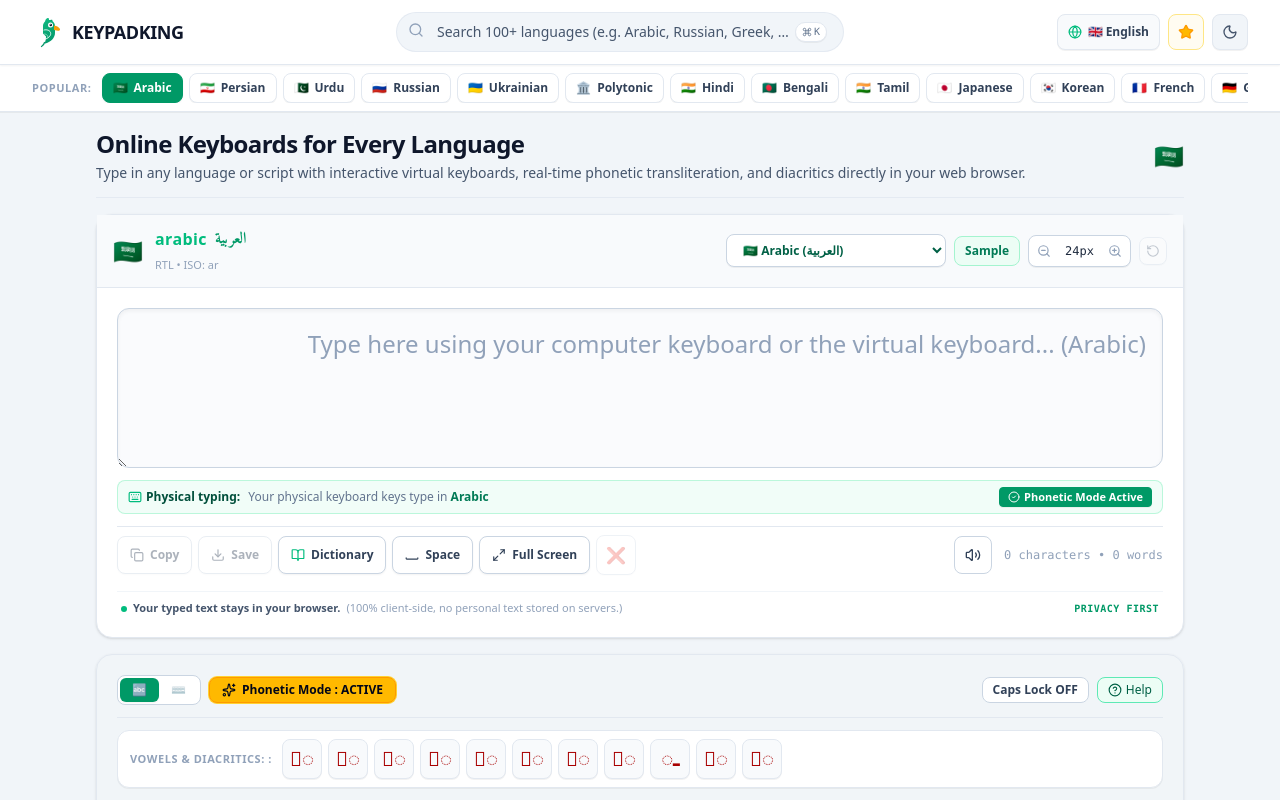
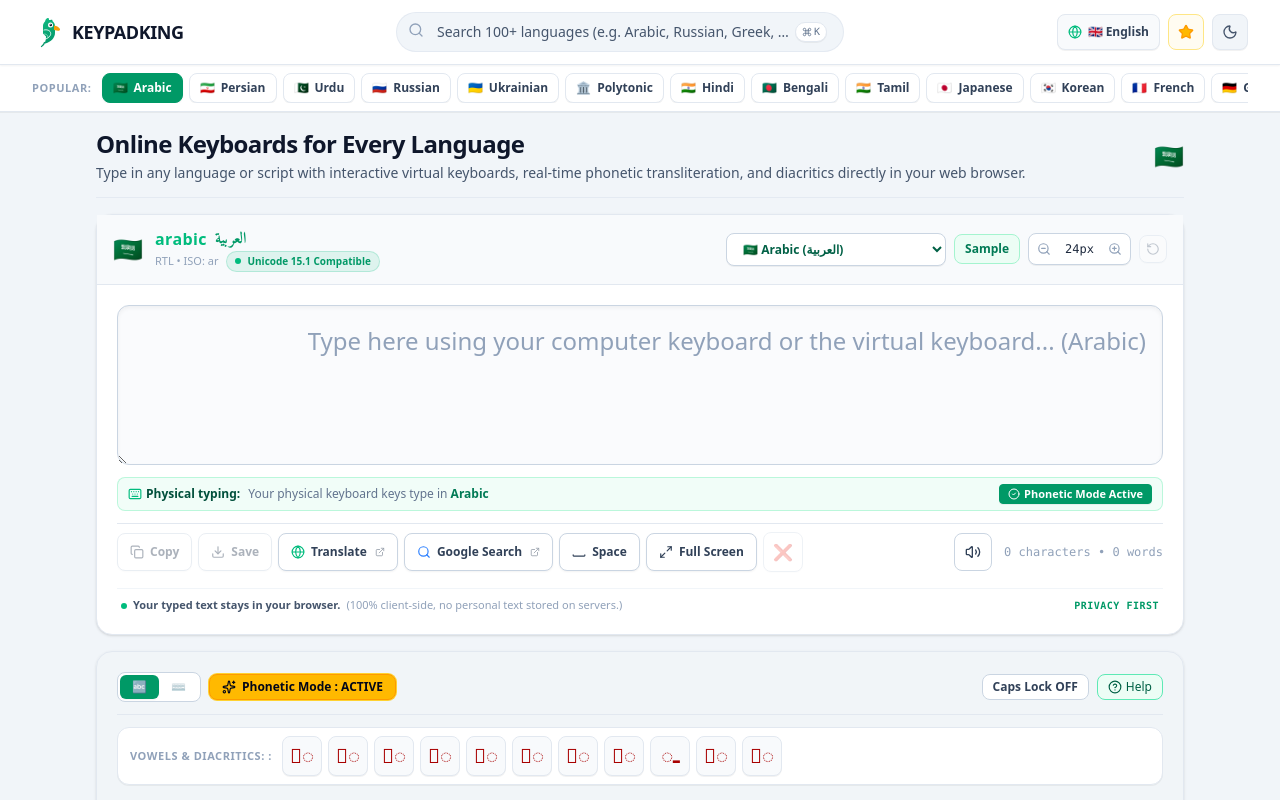
Before and after one commit to zakariakaab-hash/Clavier, a React (Vite) app: page / in a window 1280 px wide. Shown: the top 800 px of the page. Built offline with nearby package versions, Linux system fonts and the light colour scheme.

Commit message:
remove dictioanry botton

```diff
--- a/index.html
+++ b/index.html
@@ -1,6 +1,15 @@
 <!doctype html>
 <html lang="en" dir="ltr">
   <head>
+    <!-- Google tag (gtag.js) -->
+    <script async src="https://www.googletagmanager.com/gtag/js?id=G-GRT16Z78SM"></script>
+    <script>
+      window.dataLayer = window.dataLayer || [];
+      function gtag(){dataLayer.push(arguments);}
+      gtag('js', new Date());
+
+      gtag('config', 'G-GRT16Z78SM');
+    </script>
     <meta charset="UTF-8" />
     <script>
       // Safeguard for environments/iframes where window.fetch is getter-only
--- a/src/App.tsx
+++ b/src/App.tsx
@@ -640,14 +640,10 @@ export function App() {
               <p className="text-xs text-slate-400 leading-relaxed">
                 {t.footerDesc || t.tagline}
               </p>
-              <div className="pt-2 flex flex-col gap-2 items-start">
+              <div className="pt-2">
                 <span className="inline-flex items-center gap-1.5 px-2.5 py-1 rounded-lg bg-emerald-500/10 border border-emerald-500/20 text-emerald-400 text-[11px] font-semibold">
                   <ShieldCheck className="w-3.5 h-3.5" />
                   <span>100% Client-Side Privacy</span>
-                </span>
-                <span className="flex items-center gap-1.5 text-[11px] text-slate-400 pl-0.5">
-                  <span className="w-2 h-2 rounded-full bg-emerald-500 animate-pulse"></span>
-                  <span>Unicode 15.1 Compatible</span>
                 </span>
               </div>
             </div>
--- a/src/components/EditorPad.tsx
+++ b/src/components/EditorPad.tsx
@@ -1,7 +1,7 @@
 import React, { useState } from 'react';
 import {
   Copy, Check, Volume2, Download, Trash2, RotateCcw,
-  ZoomIn, ZoomOut, Search, ExternalLink, Globe, BookOpen,
+  ZoomIn, ZoomOut, Search, ExternalLink, Globe,
   Sparkles, FileText, Share2, Maximize2, Minimize2,
   Sun, Moon, Space, HelpCircle, Keyboard as KeyboardIcon, CheckCircle2
 } from 'lucide-react';
@@ -50,7 +50,6 @@ export const EditorPad: React.FC<EditorPadProps> = ({
   const [history, setHistory] = useState<string[]>([text]);
   const [historyIndex, setHistoryIndex] = useState(0);
   const [isExpanded, setIsExpanded] = useState(false);
-  const [showDictMenu, setShowDictMenu] = useState(false);
 
   const t = getTranslation(currentLocale);
   const isDarkMode = theme === 'dark';
@@ -190,19 +189,7 @@ export const EditorPad: React.FC<EditorPadProps> = ({
   const wordCount = text.trim() ? text.trim().split(/\s+/).length : 0;
   const byteSize = new Blob([text]).size;
 
-  // External Dictionary Queries
-  const getWikipediaUrl = () => {
-    const lang = currentKeyboard.externalLinks?.wikipediaLang || currentKeyboard.isoCode || 'en';
-    const query = encodeURIComponent(text.trim() || currentKeyboard.name);
-    return `https://${lang}.wikipedia.org/wiki/Special:Search?search=${query}`;
-  };
-
-  const getWiktionaryUrl = () => {
-    const lang = currentKeyboard.externalLinks?.wiktionaryLang || currentKeyboard.isoCode || 'en';
-    const query = encodeURIComponent(text.trim() || currentKeyboard.name);
-    return `https://${lang}.wiktionary.org/wiki/Special:Search?search=${query}`;
-  };
-
+  // External Search & Translate Queries
   const getGoogleTranslateUrl = () => {
     const query = encodeURIComponent(text.trim());
     const srcLang = currentKeyboard.isoCode || 'auto';
@@ -238,9 +225,15 @@ export const EditorPad: React.FC<EditorPadProps> = ({
                 {currentKeyboard.nativeName}
               </span>
             </div>
+            <div className="flex items-center gap-2 flex-wrap">
               <span className="text-[10px] sm:text-[11px] text-slate-400 font-medium">
                 {currentKeyboard.direction === 'rtl' ? 'RTL' : 'LTR'} • ISO: {currentKeyboard.isoCode || 'N/A'}
               </span>
+              <span className="inline-flex items-center gap-1.5 px-2 py-0.5 rounded-full bg-emerald-500/10 border border-emerald-500/20 text-emerald-600 dark:text-emerald-400 text-[10px] font-semibold">
+                <span className="w-1.5 h-1.5 rounded-full bg-emerald-500 animate-pulse"></span>
+                <span>Unicode 15.1 Compatible</span>
+              </span>
+            </div>
           </div>
         </div>
 
@@ -397,71 +390,35 @@ export const EditorPad: React.FC<EditorPadProps> = ({
               <span>{t.saveText || 'Save'}</span>
             </button>
 
-            {/* Dictionnaire Dropdown */}
-            <div className="relative">
-              <button
-                onClick={() => setShowDictMenu(!showDictMenu)}
+            {/* Google Translate */}
+            <a
+              href={getGoogleTranslateUrl()}
+              target="_blank"
+              rel="noreferrer"
+              title="Translate with Google Translate"
               className={`flex items-center gap-1.5 text-xs font-semibold px-2.5 sm:px-3 py-2 rounded-lg border transition-all cursor-pointer shadow-xs active:scale-95 touch-manipulation min-h-[38px] ${
-                  showDictMenu
-                    ? 'bg-emerald-50 text-emerald-700 border-emerald-300 dark:bg-emerald-950/40 dark:text-emerald-300 dark:border-emerald-700'
-                    : (isDarkMode ? 'bg-slate-800 hover:bg-slate-700 text-white border-slate-700' : 'bg-white hover:bg-slate-50 text-slate-700 border-slate-300')
+                isDarkMode ? 'bg-slate-800 hover:bg-slate-700 text-white border-slate-700' : 'bg-white hover:bg-slate-50 text-slate-700 border-slate-300'
               }`}
             >
-                <BookOpen className="w-3.5 h-3.5 text-emerald-500" />
-                <span>{t.dictionary || 'Dictionary'}</span>
-              </button>
+              <Globe className="w-3.5 h-3.5 text-emerald-500 shrink-0" />
+              <span>{currentLocale === 'fr' ? 'Traduire' : currentLocale === 'ar' ? 'ترجمة' : currentLocale === 'es' ? 'Traducir' : 'Translate'}</span>
+              <ExternalLink className="w-2.5 h-2.5 opacity-50 ml-0.5" />
+            </a>
 
-              {showDictMenu && (
-                <div className={`absolute bottom-full left-0 mb-1.5 w-60 rounded-xl border shadow-2xl p-1.5 z-50 animate-in fade-in zoom-in-95 duration-100 ${
-                  isDarkMode ? 'bg-slate-900 border-slate-700 text-slate-100 divide-y divide-slate-800' : 'bg-white border-slate-200 text-slate-800 divide-y divide-slate-100'
-                }`}>
-                  <div className="py-1">
+            {/* Google Search */}
             <a
               href={getGoogleSearchUrl()}
               target="_blank"
               rel="noreferrer"
-                      className="flex items-center gap-2.5 px-3 py-2 text-xs font-medium rounded-lg hover:bg-emerald-500/10 hover:text-emerald-500 transition-colors"
+              title="Search with Google"
+              className={`flex items-center gap-1.5 text-xs font-semibold px-2.5 sm:px-3 py-2 rounded-lg border transition-all cursor-pointer shadow-xs active:scale-95 touch-manipulation min-h-[38px] ${
+                isDarkMode ? 'bg-slate-800 hover:bg-slate-700 text-white border-slate-700' : 'bg-white hover:bg-slate-50 text-slate-700 border-slate-300'
+              }`}
             >
               <Search className="w-3.5 h-3.5 text-blue-500 shrink-0" />
-                      <span className="font-semibold">Google Search</span>
-                      <ExternalLink className="w-3 h-3 ml-auto opacity-50" />
+              <span>{currentLocale === 'fr' ? 'Recherche Google' : currentLocale === 'ar' ? 'بحث Google' : currentLocale === 'es' ? 'Buscar en Google' : 'Google Search'}</span>
+              <ExternalLink className="w-2.5 h-2.5 opacity-50 ml-0.5" />
             </a>
-                    <a
-                      href={getGoogleTranslateUrl()}
-                      target="_blank"
-                      rel="noreferrer"
-                      className="flex items-center gap-2.5 px-3 py-2 text-xs font-medium rounded-lg hover:bg-emerald-500/10 hover:text-emerald-500 transition-colors"
-                    >
-                      <Globe className="w-3.5 h-3.5 text-indigo-500 shrink-0" />
-                      <span>Google Translate</span>
-                      <ExternalLink className="w-3 h-3 ml-auto opacity-50" />
-                    </a>
-                  </div>
-                  <div className="py-1">
-                    <a
-                      href={getWiktionaryUrl()}
-                      target="_blank"
-                      rel="noreferrer"
-                      className="flex items-center gap-2.5 px-3 py-2 text-xs font-medium rounded-lg hover:bg-emerald-500/10 hover:text-emerald-500 transition-colors"
-                    >
-                      <BookOpen className="w-3.5 h-3.5 text-emerald-500 shrink-0" />
-                      <span>Wiktionary</span>
-                      <ExternalLink className="w-3 h-3 ml-auto opacity-50" />
-                    </a>
-                    <a
-                      href={getWikipediaUrl()}
-                      target="_blank"
-                      rel="noreferrer"
-                      className="flex items-center gap-2.5 px-3 py-2 text-xs font-medium rounded-lg hover:bg-emerald-500/10 hover:text-emerald-500 transition-colors"
-                    >
-                      <FileText className="w-3.5 h-3.5 text-amber-500 shrink-0" />
-                      <span>Wikipedia</span>
-                      <ExternalLink className="w-3 h-3 ml-auto opacity-50" />
-                    </a>
-                  </div>
-                </div>
-              )}
-            </div>
 
             {/* Espace (Space) */}
             <button
```
Lines whose indentation alone changed are shown as unchanged.
